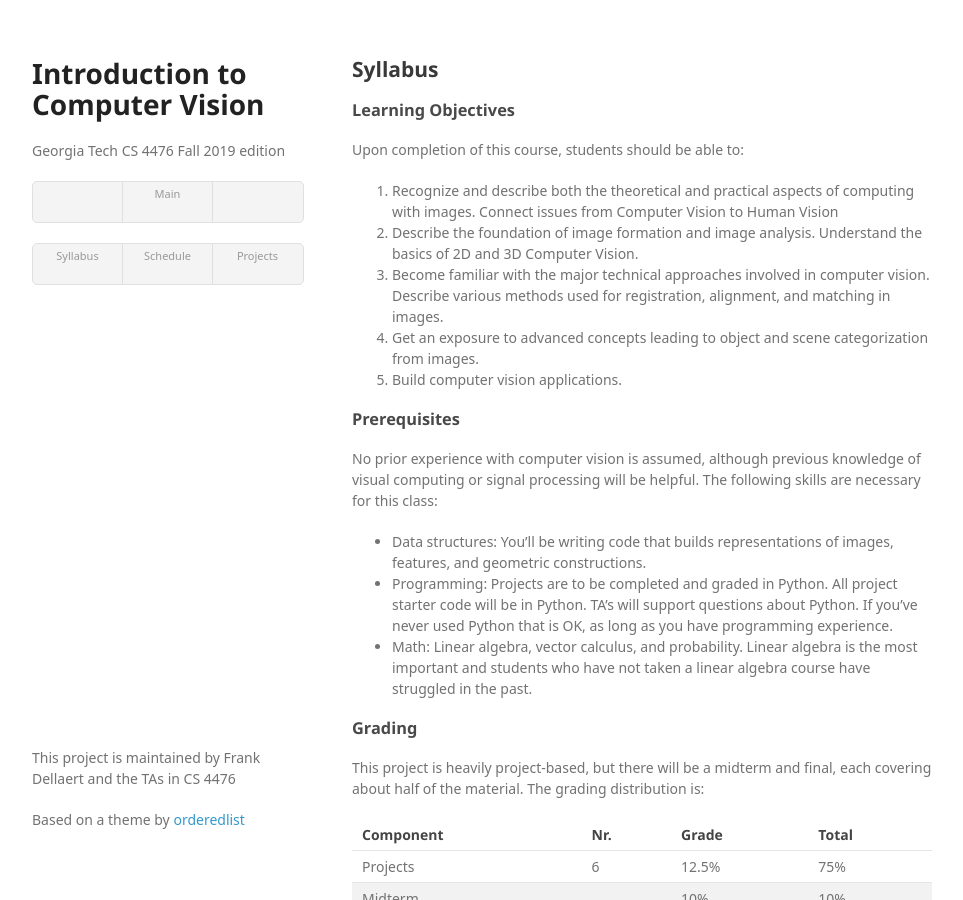
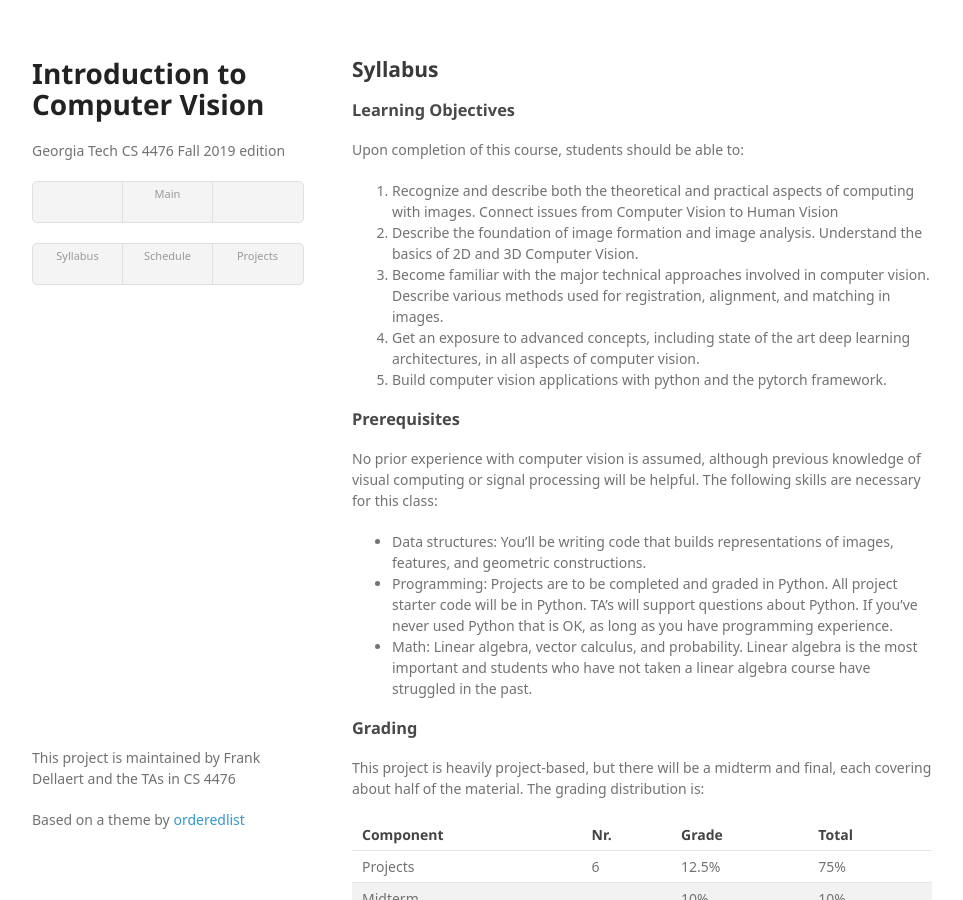
Before and after one commit to dellaert/19F-4476, a Jekyll site: the page built from syllabus.md, in a window 1280 px wide and 900 px high. Shown: the whole window, without its empty margins (158-1121 px from the left). Built offline with Jekyll 4.4.1, drawn with Linux system fonts in a browser that asks for light colours; some web fonts are replaced.

Commit message:
Add deep learning goal

```diff
--- a/syllabus.md
+++ b/syllabus.md
@@ -10,8 +10,8 @@ Upon completion of this course, students should be able to:
 1. Recognize and describe both the theoretical and practical aspects of computing with images. Connect issues from Computer Vision to Human Vision
 2. Describe the foundation of image formation and image analysis. Understand the basics of 2D and 3D Computer Vision.
 3. Become familiar with the major technical approaches involved in computer vision. Describe various methods used for registration, alignment, and matching in images.
-4. Get an exposure to advanced concepts leading to object and scene categorization from images.
-5. Build computer vision applications.
+4. Get an exposure to advanced concepts, including state of the art deep learning architectures, in all aspects of computer vision.
+5. Build computer vision applications with python and the pytorch framework.
 
 ### Prerequisites
 No prior experience with computer vision is assumed, although previous knowledge of visual computing or signal processing will be helpful. The following skills are necessary for this class:
```
